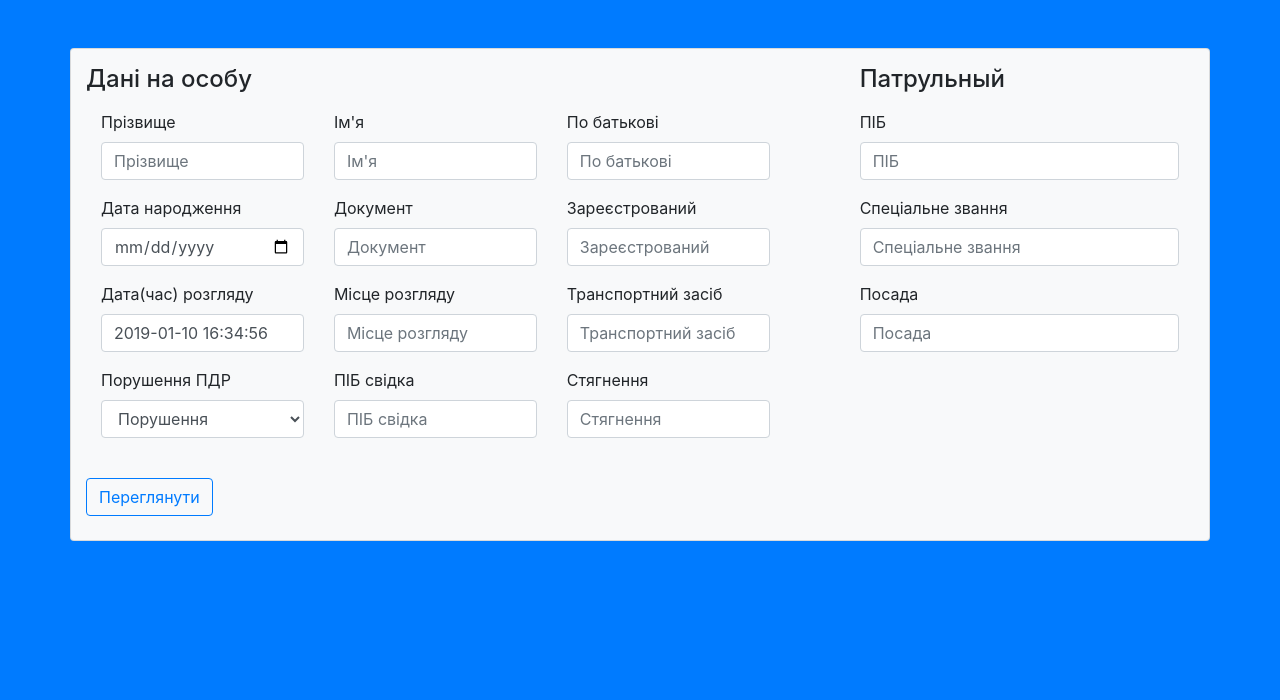
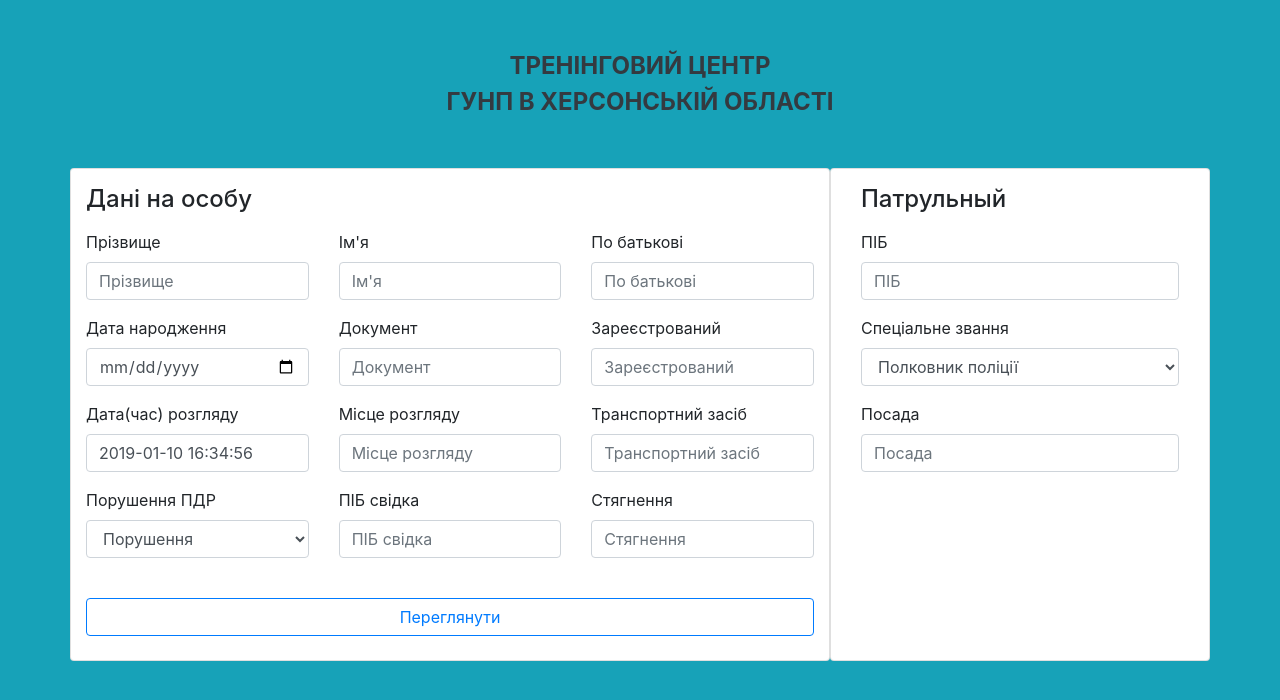
Before and after one commit to lakty/dfgs, a Flask app: page / in a window 1280 px wide. Shown: the top 700 px of the page. Run offline with Flask 2, Linux system fonts and the light colour scheme; some libraries are stand-ins or nearby versions.

Commit message:
Поменял цвет

```diff
--- a/app.py
+++ b/app.py
@@ -2,7 +2,6 @@ from flask import Flask, render_template, request, jsonify, redirect, url_for
 from config import Config
 from constant import events, fine
 import datetime
-import json
 import forms
 
 app = Flask(__name__)
--- a/forms.py
+++ b/forms.py
@@ -3,6 +3,18 @@ from constant import events
 from wtforms import StringField, DateTimeField, SelectField, SubmitField
 from wtforms.validators import DataRequired, Length
 from wtforms.fields.html5 import DateField
+
+ranges = ["Полковник поліції",
+          "Підполковник поліції",
+          "Майор поліції",
+          "Капітан поліції",
+          "Старший лейтенант поліції",
+          "Лейтенант поліції",
+          "Молодший лейтенант поліції",
+          "Старший сержант поліції",
+          "Сержант поліції",
+          "Капрал поліції",
+          "Рядовий поліції"]
 
 
 class CribForm(FlaskForm):
@@ -20,6 +32,7 @@ class CribForm(FlaskForm):
     witness = StringField("ПІБ свідка", validators=[DataRequired()])
     fine = StringField("Cтягнення", validators=[DataRequired()])
     police_bio = StringField("ПІБ", validators=[DataRequired()])
-    police_rang = StringField("Спеціальне звання", validators=[DataRequired()])
+    police_rang = SelectField("Спеціальне звання", choices=[(rang, rang) for rang in ranges],
+                              validators=[DataRequired()])
     police_position = StringField("Посада", validators=[DataRequired()])
     submit = SubmitField("Переглянути")
--- a/templates/crib/index.html
+++ b/templates/crib/index.html
@@ -21,7 +21,7 @@
         </h4>
         <h4>
             Справу буду розглядати я {{ input_data['police_position'] }} {{ input_data['police_rang'] }} поліції {{ input_data['police_bio'] }}
-            Повідомляю Вас {{ input_data['first_name'] }} {{ input_data['last_name'] }} {{ input_data['middle_name'] }} що справа буде розглянута за місцем вчинення правопорушення	{{ input_data['date_time_event'] }}	після підготовчого етапу за адресою: м. Херсон вул. Патона 13
+            Повідомляю Вас {{ input_data['first_name'] }} {{ input_data['last_name'] }} {{ input_data['middle_name'] }} що справа буде розглянута за місцем вчинення правопорушення	{{ input_data['date_time_event'] }}	після підготовчого етапу за адресою: {{ input_data['place_event'] }}
         </h4>
     </div>
 {% endblock %}
--- a/templates/crib_form/index.html
+++ b/templates/crib_form/index.html
@@ -1,3 +1,4 @@
+{% extends "index.html" %}
 {% macro render_field(field) %}
     <div class="form-group">
         <label for="exampleInputPassword1">{{ field.label.text }}</label>
@@ -11,15 +12,14 @@
         {% endif %}
     </div>
 {% endmacro %}
-{% extends "index.html" %}
 {% block content %}
-        <div class="row card-deckr">
+    <div class="row">
         <form method="post" action="">
-            <div class="col-md-12 order-md-2 bg-light card">
+            <div class="col-md-12">
                 <div class="row">
-                    <div class="col-md-8">
+                    <div class="col-md-8 card">
                         <h4 class="my-3">Дані на особу</h4>
-                <div class="row col-md-12">
+                            <div class="row">
                                 <div class="col-md-4">
                                     {{ render_field(data_form.last_name, class="form-control") }}
                                 </div>
@@ -30,7 +30,7 @@
                                     {{ render_field(data_form.middle_name, class="form-control") }}
                                 </div>
                             </div>
-                <div class="row col-md-12">
+                            <div class="row">
                                 <div class="col-md-4">
                                     {{ render_field(data_form.date_birthday, class="form-control") }}
                                 </div>
@@ -41,7 +41,7 @@
                                     {{ render_field(data_form.reg_place, class="form-control") }}
                                 </div>
                             </div>
-                <div class="row col-md-12">
+                            <div class="row">
                                 <div class="col-md-4">
                                     {{ render_field(data_form.date_time_event, class="form-control", value = data_time) }}
                                 </div>
@@ -52,7 +52,7 @@
                                     {{ render_field(data_form.vehicle, class="form-control") }}
                                 </div>
                             </div>
-                <div class="row col-md-12">
+                            <div class="row">
                                 <div class="col-md-4">
                                     {{ render_field(data_form.incident, class="form-control") }}
                                 </div>
@@ -63,11 +63,9 @@
                                     {{ render_field(data_form.fine, class="form-control") }}
                                 </div>
                             </div>
-                <div class="row col-md-12">
                             {{ data_form.submit( class_='btn  btn-outline-primary my-4', value="Переглянути") }}
                     </div>
-                </div>
-                <div class="col-md-4">
+                    <div class="col-md-4 card">
                         <div class="col-md-12">
                             <h4 class="my-3">Патрульный</h4>
                             {{ render_field(data_form.police_bio, class="form-control") }}
@@ -76,7 +74,6 @@
                         </div>
                     </div>
                 </div>
-
             </div>
         </form>
     </div>
--- a/templates/index.html
+++ b/templates/index.html
@@ -8,8 +8,11 @@
     <script src="{{ url_for('static', filename='js/jquery-3.3.1.min.js') }}"></script>
     <script src="{{ url_for('static', filename='js/bootstrap.js') }}"></script>
 </head>
-<body class="bg-primary">
-<div class="container mt-5">
+<body class="bg-info">
+<div class="container text-center mt-5 text-dark font-weight-bold">
+    <legend>ТРЕНІНГОВИЙ ЦЕНТР <br>ГУНП В ХЕРСОНСЬКІЙ ОБЛАСТІ</legend>
+</div>
+<div class="container mt-5 ">
     {% block content %}{% endblock %}
     {% with messages = get_flashed_messages(with_categories=true) %}
     {% if messages %}
```
Lines whose indentation alone changed are shown as unchanged.
